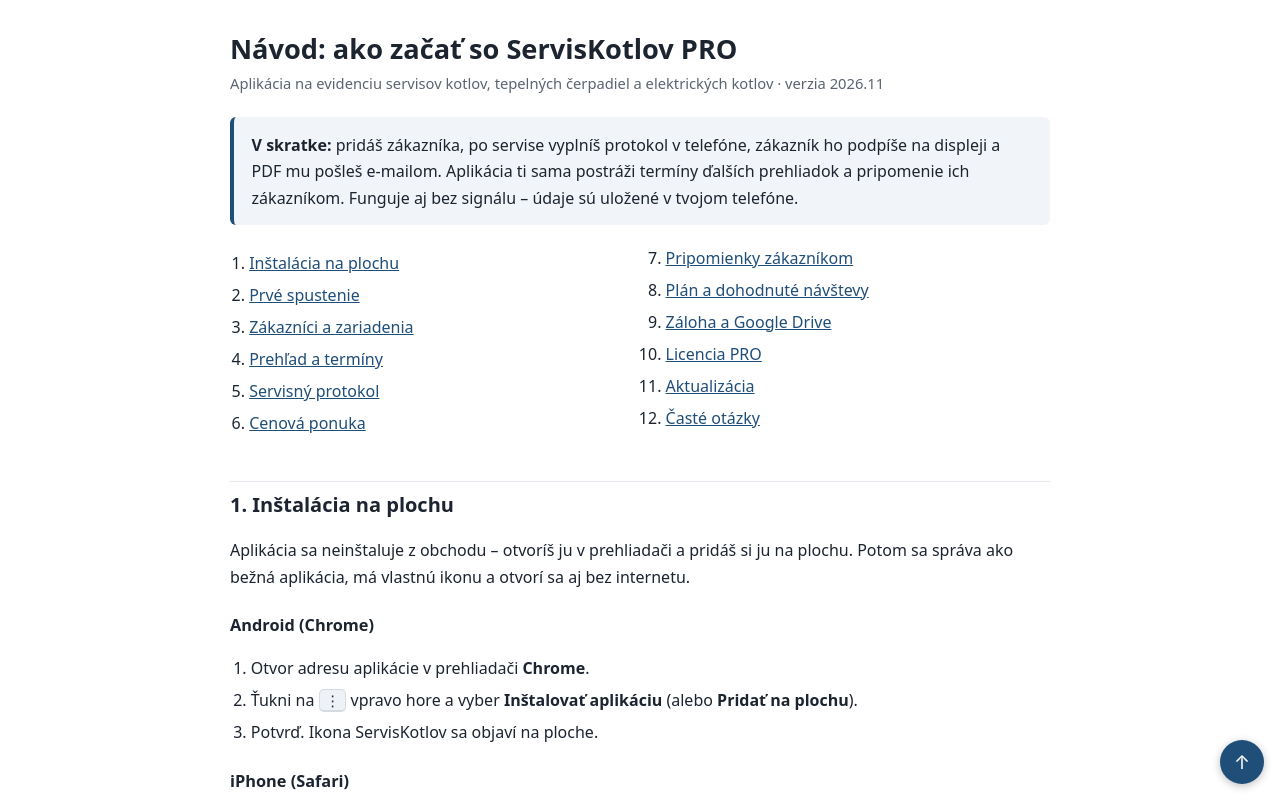
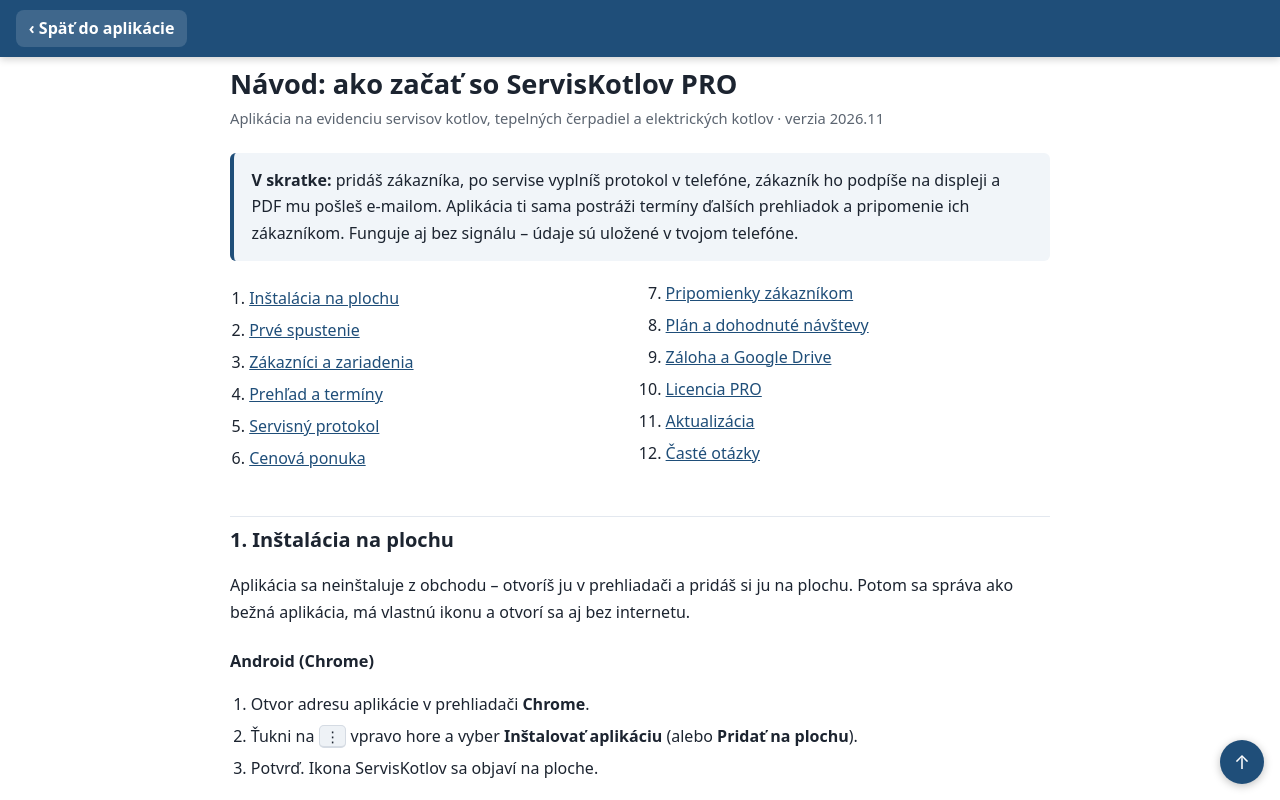
Before and after one commit to serviskotlov/serviskotlov.github.io, a plain HTML site: page navod.html in a window 1280 px wide. Shown: the top 800 px of the page. Drawn offline with Linux system fonts and the light colour scheme.

Commit message:
Add files via upload

```diff
--- a/navod.html
+++ b/navod.html
@@ -28,6 +28,10 @@
   details { border: 1px solid #d5dbe3; border-radius: 8px; padding: .6rem .9rem; margin: .5rem 0; }
   details summary { cursor: pointer; font-weight: 600; }
   a { color: #1f4e79; }
+  body { padding-top: 4.2rem; }
+  .bar { position: fixed; top: 0; left: 0; right: 0; z-index: 10; background: #1f4e79; padding: .6rem 1rem; padding-top: calc(.6rem + env(safe-area-inset-top)); box-shadow: 0 2px 8px rgba(0,0,0,.2); }
+  .bar .back, .back2 { color: #fff; text-decoration: none; font-weight: 600; font-size: 1rem; display: inline-block; padding: .35rem .8rem; border-radius: 8px; background: rgba(255,255,255,.14); }
+  .back2 { background: #1f4e79; margin-top: 1.5rem; padding: .7rem 1.2rem; }
   .top { position: fixed; right: 1rem; bottom: 1rem; background: #1f4e79; color: #fff; border-radius: 50%; width: 44px; height: 44px; display: flex; align-items: center; justify-content: center; text-decoration: none; font-size: 1.2rem; box-shadow: 0 2px 8px rgba(0,0,0,.25); }
   @media (max-width: 640px) {
     .step { flex-direction: column; }
@@ -44,10 +48,11 @@
     details { border-color: #2a4058; }
     a { color: #5cc8e6; }
   }
-  @media print { .top { display: none; } .shot img { box-shadow: none; } }
+  @media print { .top, .bar, .back2 { display: none; } body { padding-top: 0; } .shot img { box-shadow: none; } }
 </style>
 </head>
 <body id="hore">
+<nav class="bar"><a href="./" class="back" onclick="return spatDoAppky()">‹ Späť do aplikácie</a></nav>
 
 <h1>Návod: ako začať so ServisKotlov PRO</h1>
 <div class="meta">Aplikácia na evidenciu servisov kotlov, tepelných čerpadiel a elektrických kotlov · verzia 2026.11</div>
@@ -272,6 +277,17 @@
 </details>
 
 <p style="margin-top:2.5rem;color:#5b6470;font-size:.9rem">ServisKotlov PRO · EGMONT s.r.o., Hviezdoslavova 7, 078 01 Sečovce · <a href="zasady.html">Ochrana osobných údajov</a> · <a href="kontakt.html">Kontakt</a></p>
+<p><a href="./" class="back2" onclick="return spatDoAppky()">‹ Späť do aplikácie</a></p>
 <a class="top" href="#hore" aria-label="Na začiatok">↑</a>
+<script>
+// Návrat do aplikácie: ak sme prišli z nej, krok späť (zachová stav aplikácie), inak otvorí aplikáciu.
+function spatDoAppky(){
+  try{
+    var r=document.referrer?new URL(document.referrer):null;
+    if(r && r.origin===location.origin && history.length>1){ history.back(); return false; }
+  }catch(e){}
+  return true;   // odkaz „./“ otvorí aplikáciu
+}
+</script>
 </body>
 </html>
```
